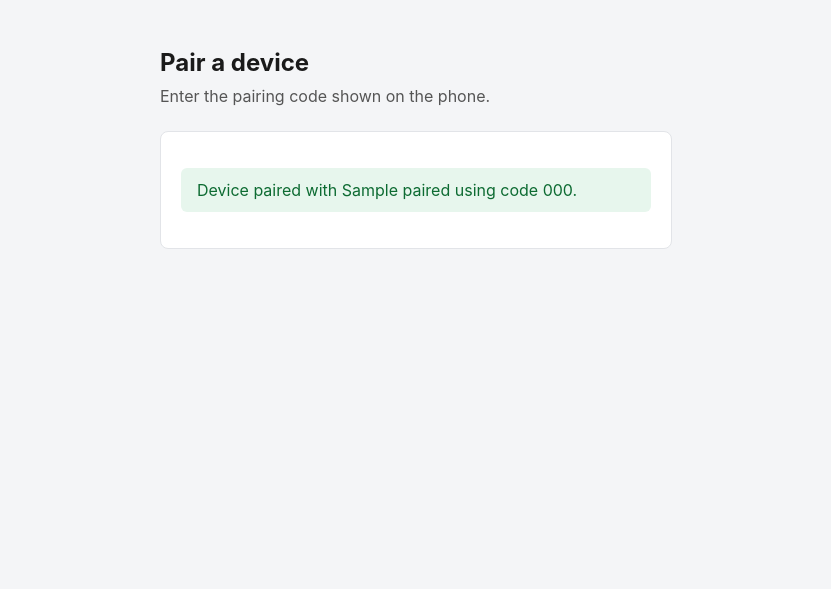
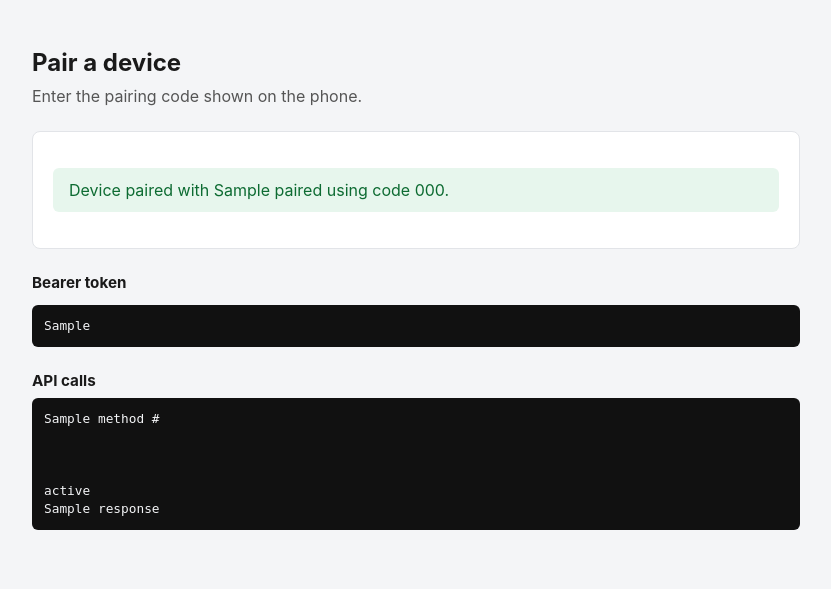
Before and after one commit to datadruid/StripeServer, a Flask app: template templates/pair.html in a window 1280 px wide. Shown: the top 589 px of the page, without its empty margins (224-1055 px from the left). Run offline with Flask 3, Linux system fonts and the light colour scheme; the template is opened without the code that fills it: most values are stand-ins (such as "Sample title", 1, 10 or a date in 2020).

Commit message:
Keep the TipJAR bearer token for pairing until it expires and show API calls on the page.
Co-authored-by: Cursor <cursoragent@cursor.com>

```diff
--- a/app.py
+++ b/app.py
@@ -1,5 +1,6 @@
 import os
 import secrets
+import time
 import uuid
 from functools import wraps
 
@@ -10,14 +11,18 @@ from flask import Flask, Response, jsonify, make_response, render_template, requ
 from flask_cors import CORS
 
 from dashboard_pairing import (
+    SESSION_TTL_SECONDS,
     DashboardError,
     PairingSessionStore,
+    capture_trace,
     is_logged_on,
     is_two_factor_challenge,
+    jwt_expiry,
     load_venues,
     log_on_device,
     pair_device as submit_device_pair,
     start_session,
+    token_is_expired,
 )
 
 # Load environment variables from .env file
@@ -160,7 +165,29 @@ def blank_pair_session():
         'organization_venue_id': '',
         'venue_name': '',
         'organization_name': '',
+        'api_log': [],
     }
+
+
+def clear_login(record):
+    record['cookies'] = {}
+    record['jwt'] = None
+    record['email'] = ''
+    record['password'] = ''
+    record['awaiting_totp'] = False
+    record['venues'] = []
+    record['organization_venue_id'] = ''
+    record['venue_name'] = ''
+    record['organization_name'] = ''
+
+
+def session_ttl(record):
+    exp = jwt_expiry(record.get('jwt'))
+    if exp:
+        remaining = exp - int(time.time())
+        if remaining > 0:
+            return remaining
+    return SESSION_TTL_SECONDS
 
 
 def pair_step(record):
@@ -191,6 +218,9 @@ def remember_login(record, status, payload, cookies, email, password):
         raise DashboardError(error_message_from(payload, 'Unable to sign in.'))
     if not is_logged_on(payload):
         raise DashboardError('Unable to verify the sign-in code.')
+    refreshed = payload.get('Token') or payload.get('token')
+    if refreshed:
+        record['jwt'] = refreshed
     record['awaiting_totp'] = False
     record['email'] = ''
     record['password'] = ''
@@ -219,103 +249,110 @@ def pair_page():
     store = pairing_store()
     session_id = request.cookies.get(PAIR_SESSION_COOKIE)
     record = store.load(session_id) if session_id else None
-    created = record is None
-    if created:
+    if record is None:
         session_id = secrets.token_urlsafe(32)
         record = blank_pair_session()
+    if token_is_expired(record.get('jwt')):
+        clear_login(record)
 
     error = None
     paired = None
     pairing_code = ''
 
-    if request.method == 'POST':
-        action = request.form.get('action') or ''
-        try:
-            if action == 'login':
-                email = (request.form.get('email') or '').strip()
-                password = request.form.get('password') or ''
-                if not email or not password:
-                    raise DashboardError('Email and password are required.')
-                record['jwt'], record['cookies'] = start_session(
-                    requests,
-                    front_door_url(),
-                    record.get('cookies') or {},
-                )
-                status, payload, cookies = log_on_device(
-                    requests,
-                    front_door_url(),
-                    record['cookies'],
-                    record['jwt'],
-                    email,
-                    password,
-                    record['pd_id'],
-                )
-                remember_login(record, status, payload, cookies, email, password)
-            elif action == 'totp':
-                code = (request.form.get('totp_code') or '').strip()
-                if not record.get('awaiting_totp') or not record.get('jwt'):
-                    raise DashboardError('Sign in before entering the code.')
-                if len(code) != 6 or not code.isdigit():
-                    raise DashboardError('Enter the 6-digit code.')
-                status, payload, cookies = log_on_device(
-                    requests,
-                    front_door_url(),
-                    record.get('cookies') or {},
-                    record['jwt'],
-                    record.get('email') or '',
-                    record.get('password') or '',
-                    record['pd_id'],
-                    totp_code=code,
-                )
-                remember_login(
-                    record,
-                    status,
-                    payload,
-                    cookies,
-                    record.get('email') or '',
-                    record.get('password') or '',
-                )
-            elif action == 'venue':
-                if not record.get('jwt') or record.get('awaiting_totp'):
-                    raise DashboardError('Sign in before choosing a venue.')
-                venue = selected_venue(record, (request.form.get('venue_id') or '').strip())
-                if venue is None:
-                    raise DashboardError('Choose a venue from the list.')
-                record['organization_venue_id'] = venue['id']
-                record['venue_name'] = venue['name']
-                record['organization_name'] = venue['organization_name']
-            elif action == 'pair':
-                pairing_code = (request.form.get('pairing_code') or '').strip()
-                venue_id = record.get('organization_venue_id') or ''
-                if not record.get('jwt') or not venue_id:
-                    raise DashboardError('Sign in and choose a venue before pairing.')
-                if not pairing_code:
-                    raise DashboardError('Pairing code is required.')
-                submit_device_pair(
-                    requests,
-                    front_door_url(),
-                    record.get('cookies') or {},
-                    record['jwt'],
-                    pairing_code,
-                    venue_id,
-                )
-                paired = {
-                    'pairing_code': pairing_code,
-                    'venue_name': record.get('venue_name') or venue_id,
-                }
-                store.delete(session_id)
-                record = blank_pair_session()
-                session_id = secrets.token_urlsafe(32)
-            else:
-                raise DashboardError('Unable to continue pairing.')
-        except DashboardError as exc:
-            error = str(exc)
-            if action == 'login' and not record.get('awaiting_totp'):
-                record['jwt'] = None
+    with capture_trace() as trace:
+        if request.method == 'POST':
+            action = request.form.get('action') or ''
+            try:
+                if action == 'login':
+                    email = (request.form.get('email') or '').strip()
+                    password = request.form.get('password') or ''
+                    if not email or not password:
+                        raise DashboardError('Email and password are required.')
+                    record['jwt'], record['cookies'] = start_session(
+                        requests,
+                        front_door_url(),
+                        record.get('cookies') or {},
+                    )
+                    status, payload, cookies = log_on_device(
+                        requests,
+                        front_door_url(),
+                        record['cookies'],
+                        record['jwt'],
+                        email,
+                        password,
+                        record['pd_id'],
+                    )
+                    remember_login(record, status, payload, cookies, email, password)
+                elif action == 'totp':
+                    code = (request.form.get('totp_code') or '').strip()
+                    if not record.get('awaiting_totp') or not record.get('jwt'):
+                        raise DashboardError('Sign in before entering the code.')
+                    if len(code) != 6 or not code.isdigit():
+                        raise DashboardError('Enter the 6-digit code.')
+                    status, payload, cookies = log_on_device(
+                        requests,
+                        front_door_url(),
+                        record.get('cookies') or {},
+                        record['jwt'],
+                        record.get('email') or '',
+                        record.get('password') or '',
+                        record['pd_id'],
+                        totp_code=code,
+                    )
+                    remember_login(
+                        record,
+                        status,
+                        payload,
+                        cookies,
+                        record.get('email') or '',
+                        record.get('password') or '',
+                    )
+                elif action == 'change_venue':
+                    if not record.get('jwt') or record.get('awaiting_totp'):
+                        raise DashboardError('Sign in before choosing a venue.')
+                    record['organization_venue_id'] = ''
+                    record['venue_name'] = ''
+                    record['organization_name'] = ''
+                elif action == 'venue':
+                    if not record.get('jwt') or record.get('awaiting_totp'):
+                        raise DashboardError('Sign in before choosing a venue.')
+                    venue = selected_venue(record, (request.form.get('venue_id') or '').strip())
+                    if venue is None:
+                        raise DashboardError('Choose a venue from the list.')
+                    record['organization_venue_id'] = venue['id']
+                    record['venue_name'] = venue['name']
+                    record['organization_name'] = venue['organization_name']
+                elif action == 'pair':
+                    pairing_code = (request.form.get('pairing_code') or '').strip()
+                    venue_id = record.get('organization_venue_id') or ''
+                    if not record.get('jwt') or not venue_id:
+                        raise DashboardError('Sign in and choose a venue before pairing.')
+                    if not pairing_code:
+                        raise DashboardError('Pairing code is required.')
+                    submit_device_pair(
+                        requests,
+                        front_door_url(),
+                        record.get('cookies') or {},
+                        record['jwt'],
+                        pairing_code,
+                        venue_id,
+                    )
+                    paired = {
+                        'pairing_code': pairing_code,
+                        'venue_name': record.get('venue_name') or venue_id,
+                    }
+                    pairing_code = ''
+                else:
+                    raise DashboardError('Unable to continue pairing.')
+            except DashboardError as exc:
+                error = str(exc)
+                if action == 'login' and not record.get('awaiting_totp'):
+                    record['jwt'] = None
                 record['password'] = ''
 
-    if not paired:
-        store.save(session_id, record)
+    record['api_log'] = (record.get('api_log') or []) + trace
+    record['api_log'] = record['api_log'][-20:]
+    store.save(session_id, record, session_ttl(record))
 
     response = make_response(render_template(
         'pair.html',
@@ -326,6 +363,8 @@ def pair_page():
         pairing_code=pairing_code,
         venue_name=record.get('venue_name') or '',
         organization_name=record.get('organization_name') or '',
+        bearer_token=record.get('jwt') or '',
+        api_log=record.get('api_log') or [],
     ))
     response.set_cookie(
         PAIR_SESSION_COOKIE,
--- a/templates/pair.html
+++ b/templates/pair.html
@@ -12,9 +12,9 @@
       color: #1a1a1a;
     }
     main {
-      max-width: 32rem;
+      max-width: 48rem;
       margin: 3rem auto;
-      padding: 0 1.25rem;
+      padding: 0 1.25rem 3rem;
     }
     h1 {
       font-size: 1.5rem;
@@ -70,6 +70,31 @@
       color: #0d6b32;
       border-radius: 6px;
       padding: 0.75rem 1rem;
+    }
+    button.secondary {
+      background: transparent;
+      color: #635bff;
+      padding-left: 0;
+    }
+    .debug {
+      margin-top: 1.5rem;
+    }
+    .debug h2 {
+      font-size: 0.95rem;
+      margin: 0 0 0.5rem;
+    }
+    pre {
+      white-space: pre-wrap;
+      word-break: break-word;
+      background: #111;
+      color: #f4f5f7;
+      padding: 0.75rem;
+      border-radius: 6px;
+      font-size: 0.8rem;
+      line-height: 1.4;
+    }
+    .call {
+      margin: 0 0 0.75rem;
     }
   </style>
 </head>
@@ -131,6 +156,32 @@
       <input id="pairing_code" name="pairing_code" type="text" value="{{ pairing_code }}" autocomplete="off" required>
       <button type="submit">Pair device</button>
     </form>
+    <form method="post" action="/pair">
+      <input type="hidden" name="action" value="change_venue">
+      <button class="secondary" type="submit">Choose a different venue</button>
+    </form>
+    {% endif %}
+
+    {% if bearer_token %}
+    <section class="debug">
+      <h2>Bearer token</h2>
+      <pre id="bearer-token">{{ bearer_token }}</pre>
+    </section>
+    {% endif %}
+
+    {% if api_log %}
+    <section class="debug">
+      <h2>API calls</h2>
+      {% for call in api_log %}
+      <pre class="call">{{ call.method }} {{ call.url }}
+{% for name, value in call.request_headers.items() %}{{ name }}: {{ value }}
+{% endfor %}
+{{ call.request }}
+
+{{ call.status }}
+{{ call.response }}</pre>
+      {% endfor %}
+    </section>
     {% endif %}
   </main>
 </body>
```
Also changed, not shown: dashboard_pairing.py (+73 -4 lines), tests/test_device_pairing.py (+56 -3 lines).
